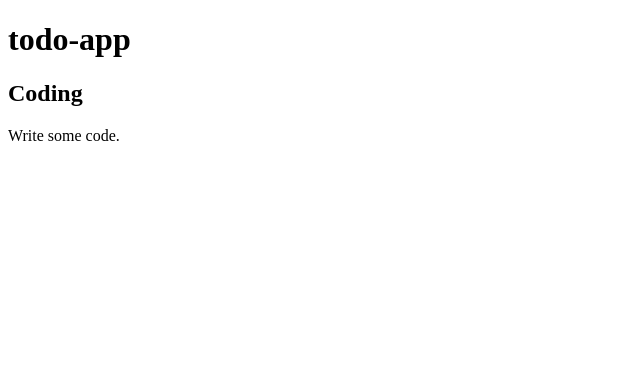
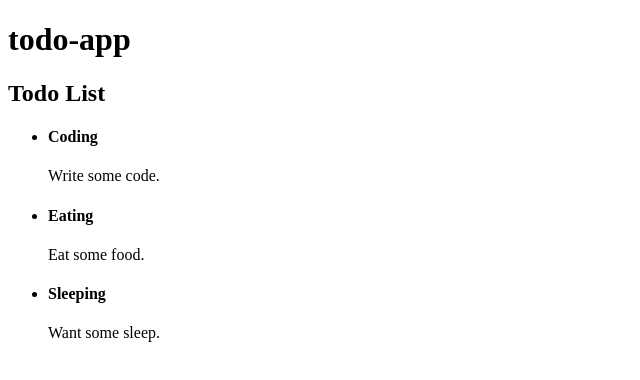
Before and after one commit to zondatw/angular-todo-app, an Angular app: page / in a window 1280 px wide. Shown: the top 380 px of the page, without its empty margins (0-640 px from the left). Built offline with nearby package versions, Linux system fonts and the light colour scheme.

Commit message:
Add new mock: todos

```diff
--- /dev/null
+++ b/src/app/mock-todos.ts
@@ -0,0 +1,16 @@
+import {Todo} from './todo';
+
+export const TODOS: Todo[] = [
+  {
+    title: 'Coding',
+    description: 'Write some code.',
+  },
+  {
+    title: 'Eating',
+    description: 'Eat some food.',
+  },
+  {
+    title: 'Sleeping',
+    description: 'Want some sleep.',
+  },
+]
--- a/src/app/todos/todos.component.html
+++ b/src/app/todos/todos.component.html
@@ -1,2 +1,7 @@
-<h2>{{todo.title}}</h2>
-<div><span>{{todo.description}}</span></div>
+<h2>Todo List</h2>
+<ul class="todos">
+  <li *ngFor="let todo of todos">
+    <h4>{{todo.title}}</h4>
+    <p>{{todo.description}}</p>
+  </li>
+</ul>
--- a/src/app/todos/todos.component.ts
+++ b/src/app/todos/todos.component.ts
@@ -1,6 +1,5 @@
 import { Component, OnInit } from '@angular/core';
-
-import {Todo} from '../todo';
+import {TODOS} from '../mock-todos';
 
 @Component({
   selector: 'app-todos',
@@ -8,10 +7,7 @@ import {Todo} from '../todo';
   styleUrls: ['./todos.component.css']
 })
 export class TodosComponent implements OnInit {
-  todo: Todo = {
-    title: "Coding",
-    description: "Write some code.",
-  }
+  todos = TODOS;
 
   constructor() { }
 
```
